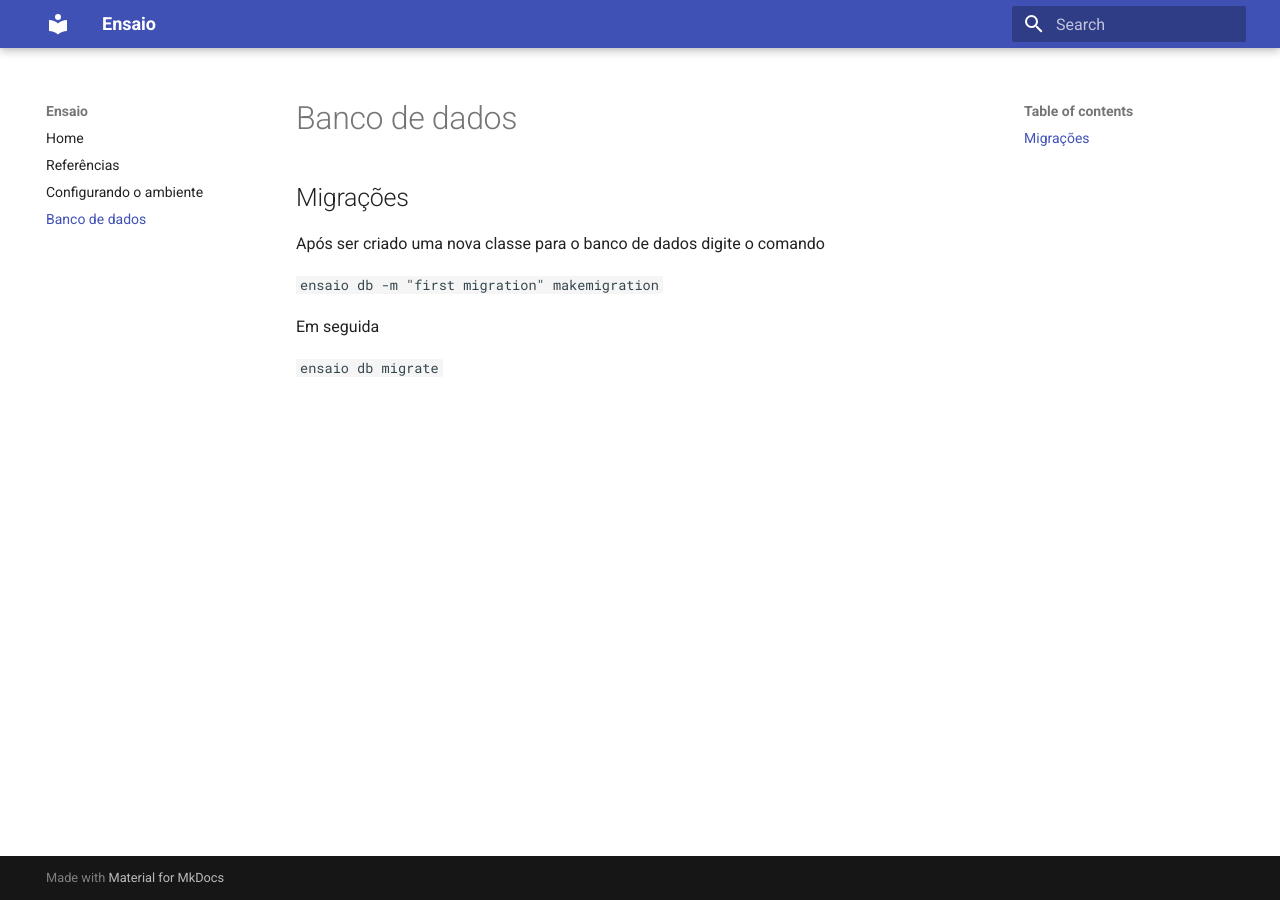
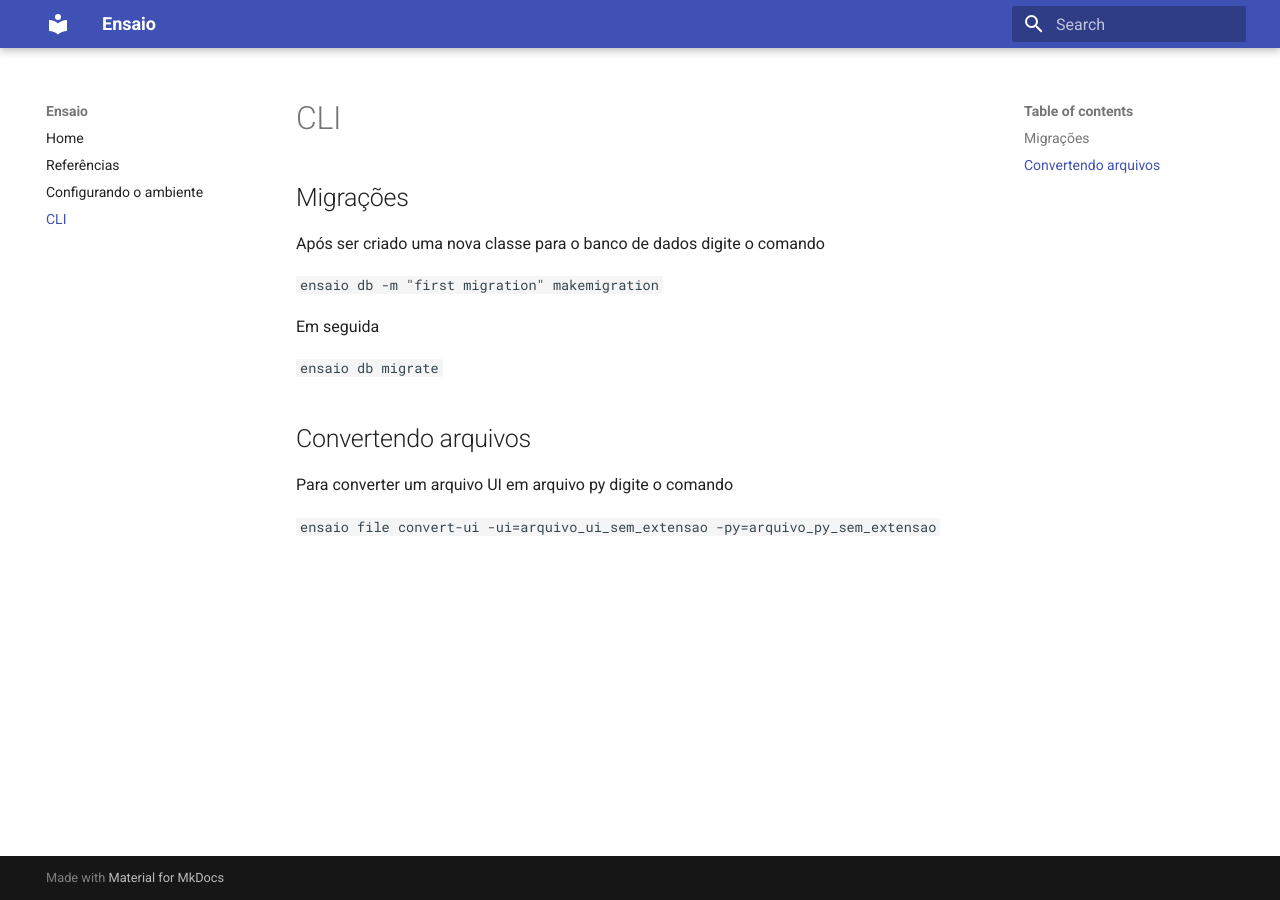
Before and after one commit to Isaque015/ensaio_app, an MkDocs documentation site: the page built from docs/cli.md, in a window 1280 px wide. Built offline with MkDocs 1.6.1 and Material for MkDocs 9.7.7, drawn with Linux system fonts in a browser that asks for light colours.

Commit message:
configurando mkdocs

```diff
--- a/docs/banco_dados.md
+++ b/docs/cli.md
@@ -7,3 +7,9 @@ Após ser criado uma nova classe para o banco de dados digite o comando
 Em seguida
 
 `ensaio db migrate`
+
+## Convertendo arquivos
+
+Para converter um arquivo UI em arquivo py digite o comando
+
+`ensaio file convert-ui -ui=arquivo_ui_sem_extensao -py=arquivo_py_sem_extensao`
--- a/mkdocs.yml
+++ b/mkdocs.yml
@@ -6,4 +6,4 @@ nav:
     - Home: index.md
     - Referências: referencias.md
     - Configurando o ambiente: ambiente.md
-    - Banco de dados: banco_dados.md
+    - CLI: cli.md
```
